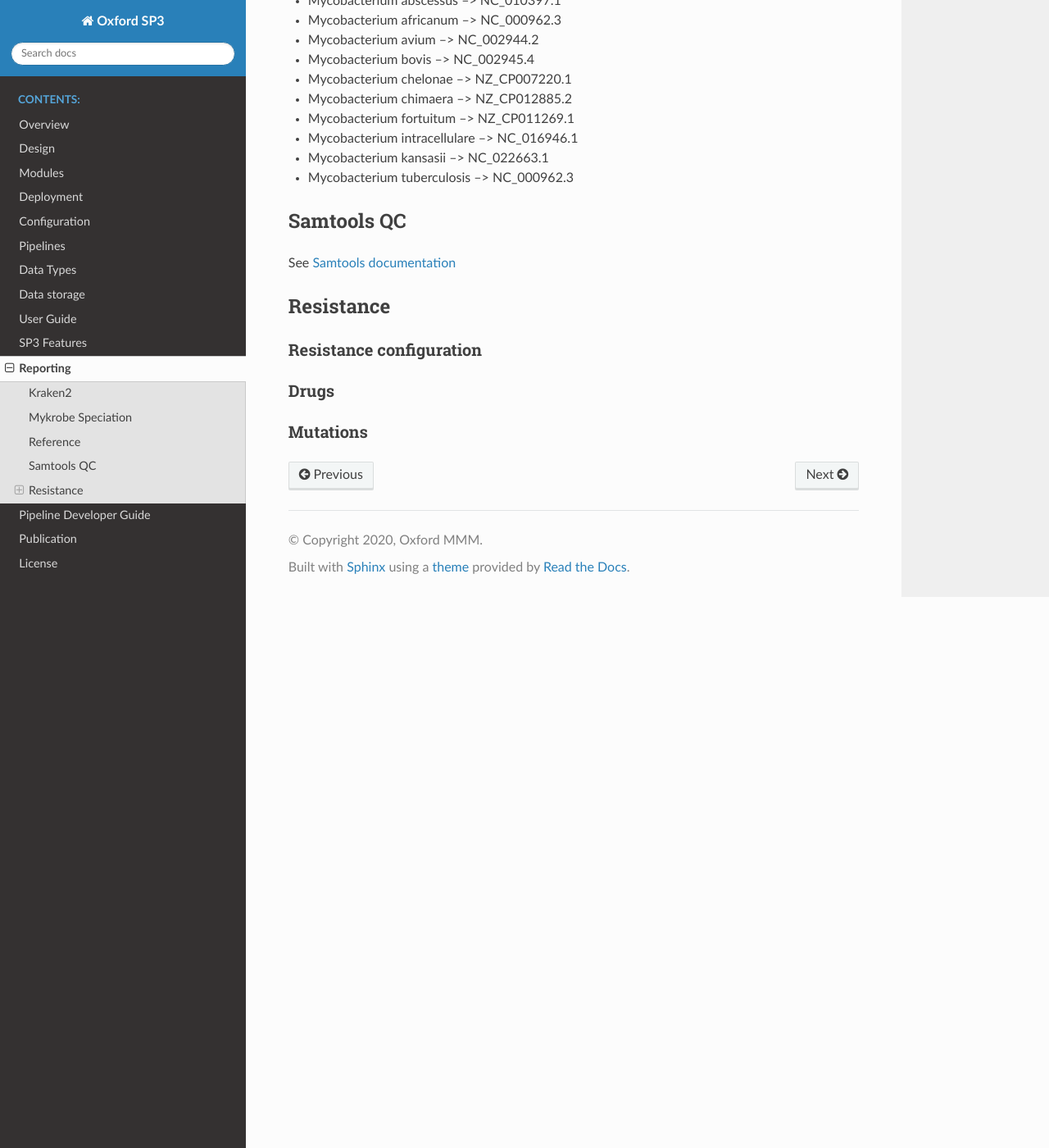
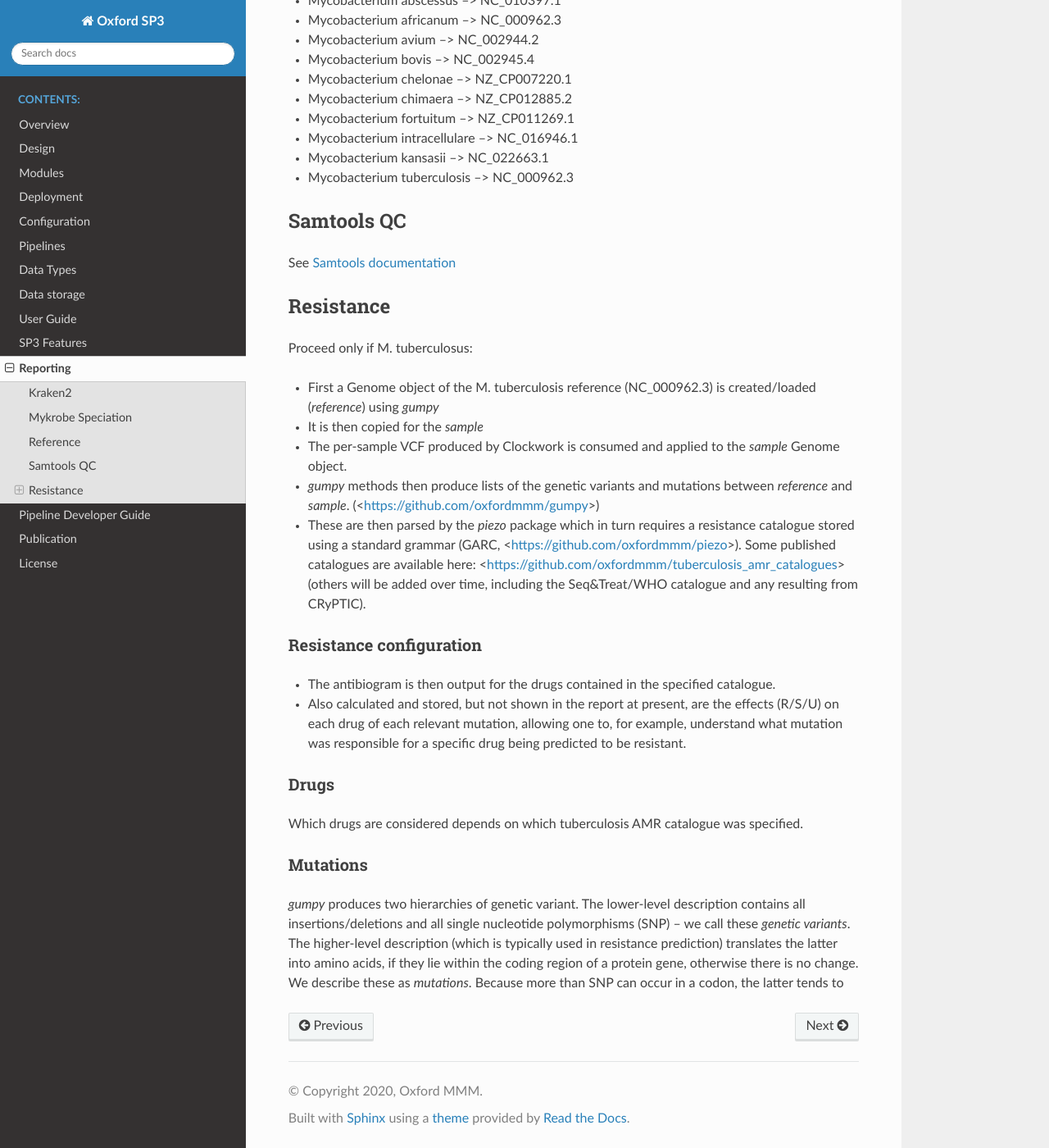
Before and after one commit to oxfordmmm/catdocs, a Sphinx documentation site: the page built from docs/source/reporting.rst, in a window 1280 px wide and 1400 px high, scrolled down 867 px. Shown: the whole window at 82% size. Built offline with Sphinx 7.4.7 and the Read the Docs theme 2.0.0, drawn with Linux system fonts in a browser that asks for light colours.

Commit message:
Update reporting.rst

```diff
--- a/docs/source/reporting.rst
+++ b/docs/source/reporting.rst
@@ -46,11 +46,23 @@ See `Samtools documentation <http://www.htslib.org/doc/samtools-stats.html>`_
 Resistance
 ----------
 
+Proceed only if M. tuberculosus:
+
+* First a Genome object of the M. tuberculosis reference (NC_000962.3) is created/loaded (`reference`) using `gumpy`
+* It is then copied for the `sample`
+* The per-sample VCF produced by Clockwork is consumed and applied to the `sample` Genome object.
+* `gumpy` methods then produce lists of the genetic variants and mutations between `reference` and `sample`. (<https://github.com/oxfordmmm/gumpy>)
+* These are then parsed by the `piezo` package which in turn requires a resistance catalogue stored using a standard grammar (GARC, <https://github.com/oxfordmmm/piezo>). Some published catalogues are available here: <https://github.com/oxfordmmm/tuberculosis_amr_catalogues> (others will be added over time, including the Seq&Treat/WHO catalogue and any resulting from CRyPTIC).
+
 Resistance configuration
 ^^^^^^^^^^^^^^^^^^^^^^^^
+* The antibiogram is then output for the drugs contained in the specified catalogue.
+* Also calculated and stored, but not shown in the report at present, are the effects (R/S/U) on each drug of each relevant mutation, allowing one to, for example, understand what mutation was responsible for a specific drug being predicted to be resistant.
 
 Drugs
 ^^^^^
+Which drugs are considered depends on which tuberculosis AMR catalogue was specified.
 
 Mutations
 ^^^^^^^^^
+`gumpy` produces two hierarchies of genetic variant. The lower-level description contains all insertions/deletions and all single nucleotide polymorphisms (SNP) -- we call these *genetic variants*. The higher-level description (which is typically used in resistance prediction) translates the latter into amino acids, if they lie within the coding region of a protein gene, otherwise there is no change. We describe these as *mutations*. Because more than SNP can occur in a codon, the latter tends to
```
